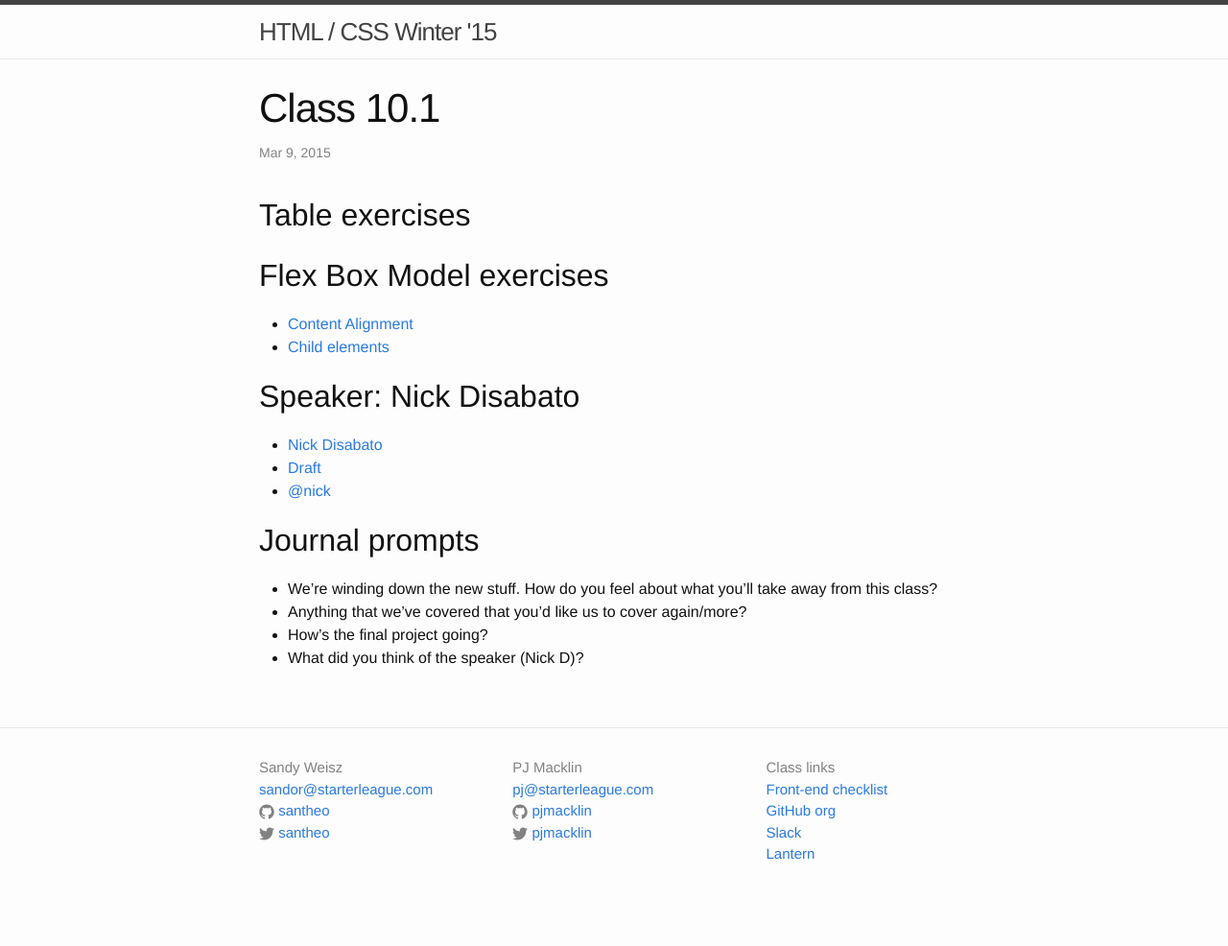
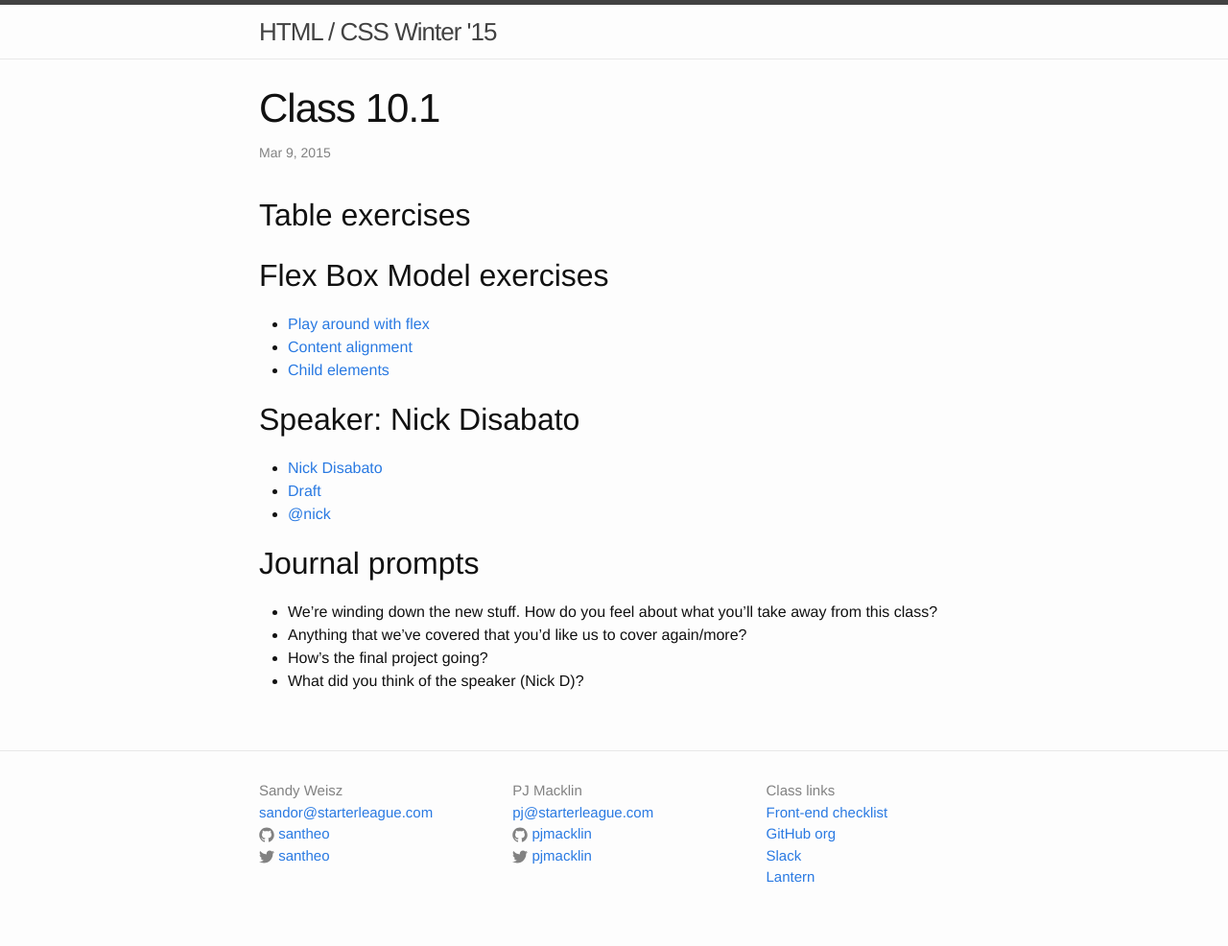
Before and after one commit to tsl-html-css/tsl-html-css.github.io, a Jekyll site: the page built from _posts/2015-03-09-10.1.md, in a window 1280 px wide. Shown: the whole page at 96% size. Built offline with Jekyll 4.4.1, drawn with Linux system fonts in a browser that asks for light colours; before the commit the page ends 962 px from its top, so only the background shows below that.

Commit message:
Flex play.

```diff
--- a/_posts/2015-03-09-10.1.md
+++ b/_posts/2015-03-09-10.1.md
@@ -9,9 +9,9 @@ categories: class
 
 ## Flex Box Model exercises
 
-* [Content Alignment](http://jsbin.com/vasivi/1/edit?html,css,output)
+* [Play around with flex](http://jsbin.com/puwatu/2/edit?html,css,output)
+* [Content alignment](http://jsbin.com/vasivi/1/edit?html,css,output)
 * [Child elements](http://jsbin.com/mizaso/4/edit?html,css,output)
-
 
 ## Speaker: Nick Disabato
 
```
